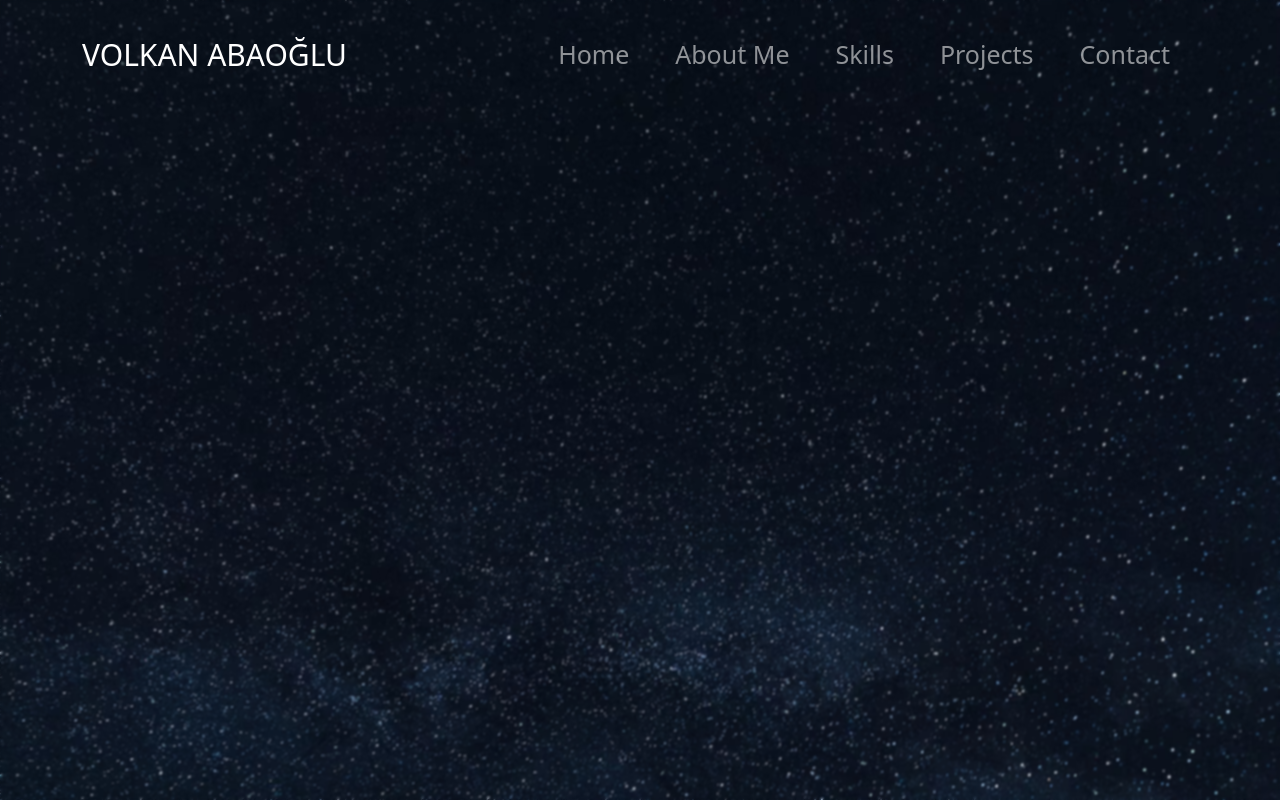
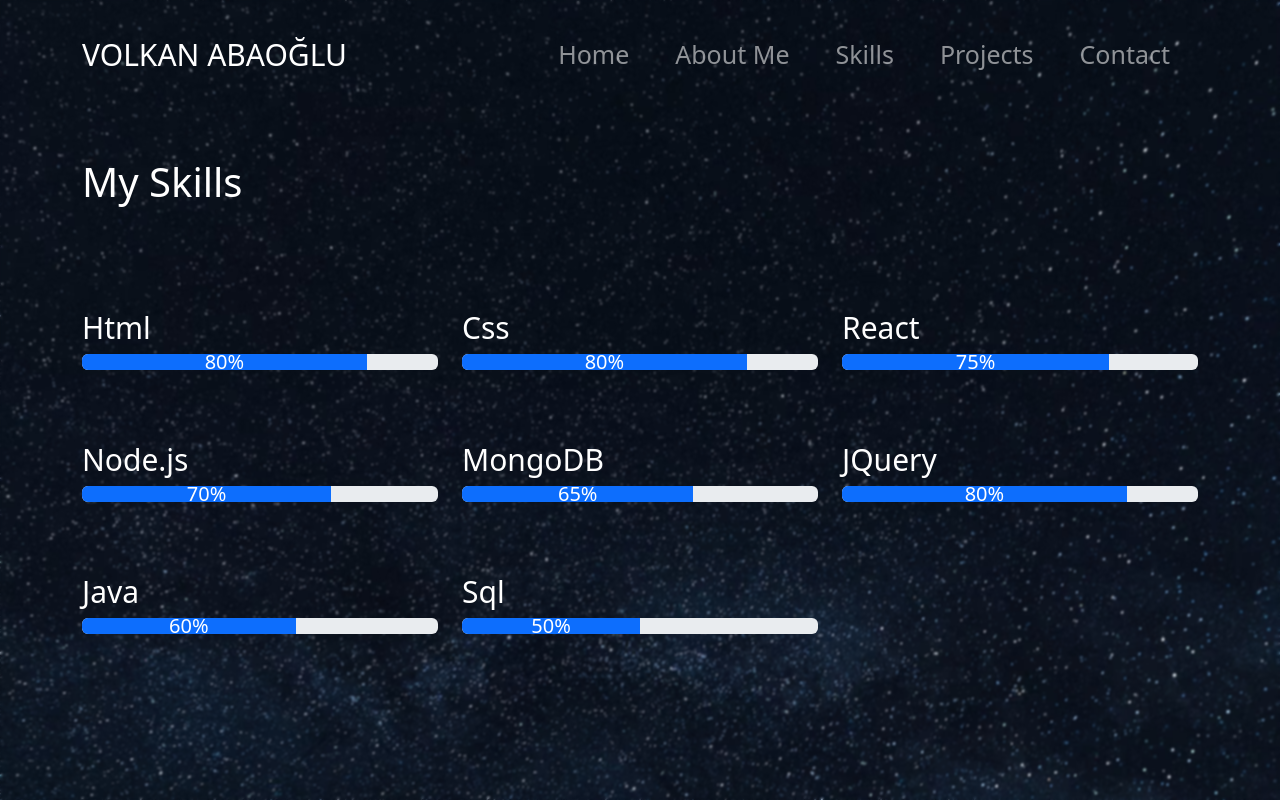
Before and after one commit to volkanabaoglu/portfolio-project, a React (Create React App) app: page /skills in a window 1280 px wide. Built offline with nearby package versions, Linux system fonts and the light colour scheme.

Commit message:
Added skills bars

```diff
--- a/src/pages/Contact.jsx
+++ b/src/pages/Contact.jsx
@@ -20,15 +20,12 @@ const Contact = () => {
 
   const handleSubmit = (e) => {
     e.preventDefault();
-    // Form verilerini kullan
     console.log(formData);
-    // İşlemleri buraya ekleyebilirsin, örneğin API'ye gönderme
+    // send to api in this section
   };
   return (
     <div>
       <NavbarComponent />
-      <br />
-      <br />
       <br />
       <br />
       <div className="form-contact">
--- a/src/pages/Skills.jsx
+++ b/src/pages/Skills.jsx
@@ -1,11 +1,41 @@
-import React from 'react'
-import  NavbarComponent  from '../components/Navbar.jsx'
+import React from 'react';
+import { Container, Row, Col, ProgressBar } from 'react-bootstrap';
+import NavbarComponent from '../components/Navbar.jsx';
+
 const Skills = () => {
+  const skillsData = [
+    { technology: 'Html', percentage: 80 },
+    { technology: 'Css', percentage: 80 },
+    { technology: 'React', percentage: 75 },
+    { technology: 'Node.js', percentage: 70 },
+    { technology: 'MongoDB', percentage: 65 },
+    { technology: 'JQuery', percentage: 80 },
+    { technology: 'Java', percentage: 60 },
+    { technology: 'Sql', percentage: 50 },
+
+  ];
+
   return (
     <div>
-        <NavbarComponent />
+      <NavbarComponent />
+      <Container className="mt-5">
+        <h2 className='my-skills' style={{color:'white',fontSize:'40px'}}>My Skills</h2>
+        <br /><br />
+        <Row>
+          {skillsData.map((skill, index) => (
+            <Col key={index} md={6} lg={4} className="mb-4">
+
+              <div className="skill-item">
+              <br /> <br />
+                <h4 className='skill-name' style={{color:'white',fontSize:'30px'}}>{skill.technology}</h4>
+                <ProgressBar now={skill.percentage} label={`${skill.percentage}%`} style={{fontSize:'20px'}}  />
+              </div>
+            </Col>
+          ))}
+        </Row>
+      </Container>
     </div>
-  )
-}
+  );
+};
 
-export default Skills
+export default Skills;
```
Also changed, not shown: src/styles/Skills.css (added).
